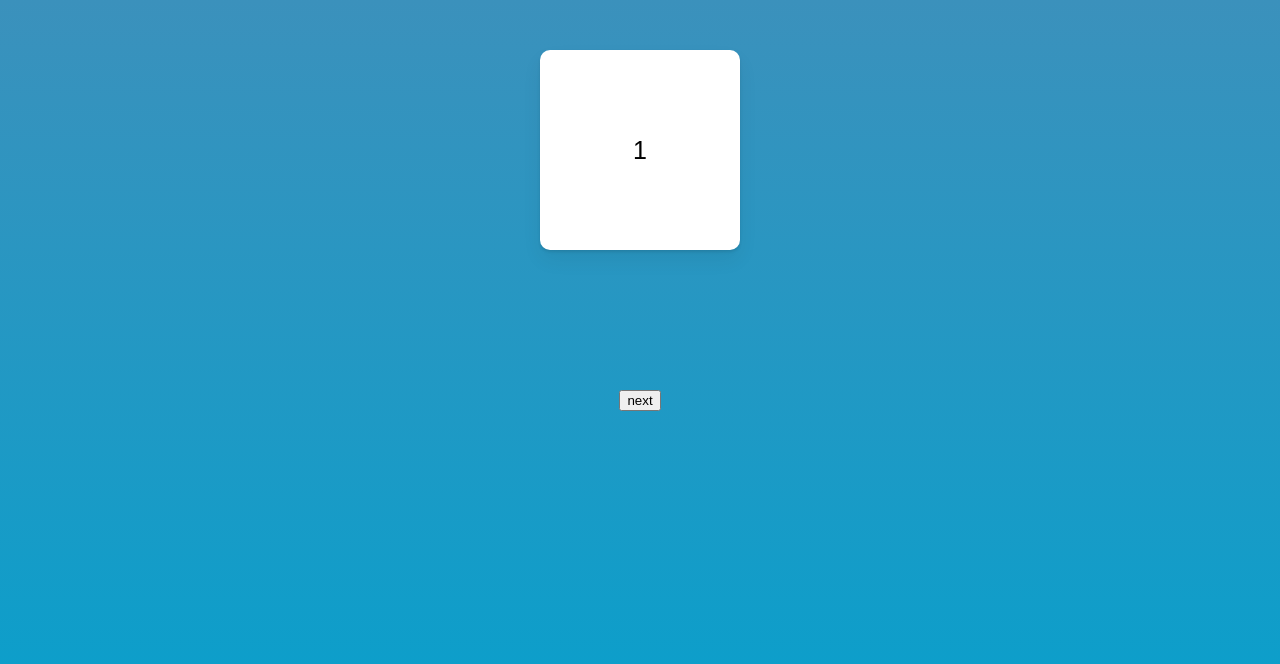
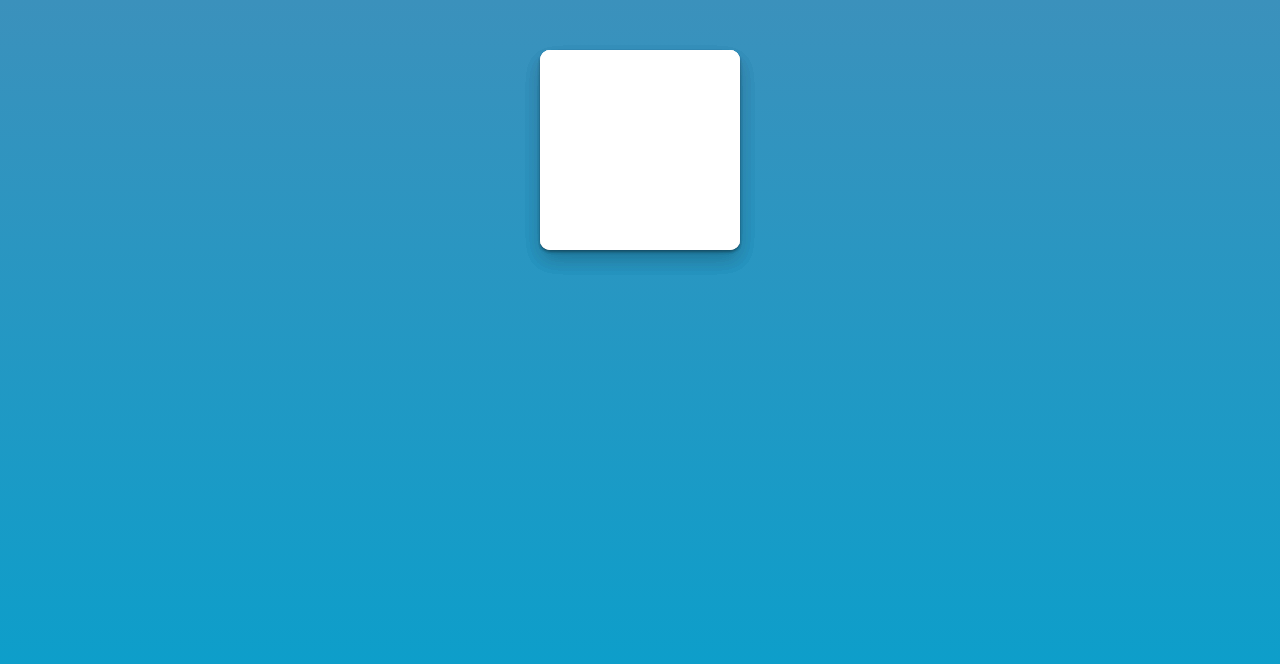
Before and after one commit to ANchangwan/Animations_react, a React (Create React App) app: page / in a window 1280 px wide. Shown: the top 664 px of the page. Built offline with nearby package versions, Linux system fonts and the light colour scheme.

Commit message:
layoutId

```diff
--- a/src/App.tsx
+++ b/src/App.tsx
@@ -31,44 +31,36 @@ const Box = styled(motion.div)`
 `;
 
 const boxVariants = {
-  start: {
-    x: 500,
-    opacity: 0,
-    scale: 0,
+  entry: (custom: boolean) => {
+    return {
+      x: custom ? -500 : 500,
+      opacity: 0,
+      scale: 0,
+    };
   },
-  end: {
+  center: {
     opacity: 1,
     scale: 1,
     x: 0,
+    transition: { duration: 0.3 },
   },
-  leaving: {
-    x: -500,
-    opacity: 0,
-    scale: 0,
+  exit: (custom: boolean) => {
+    return {
+      x: custom ? 500 : -500,
+      opacity: 0,
+      scale: 0,
+      transition: { duration: 0.3 },
+    };
   },
 };
 
 function App() {
-  const [visible, setVisible] = useState(1);
-  const next = () => setVisible((prev) => (prev === 11 ? 10 : prev + 1));
   return (
     <Wrapper>
-      <AnimatePresence>
-        {[1, 2, 3, 4, 5, 6, 7, 8, 9, 10].map((i) =>
-          i === visible ? (
-            <Box
-              variants={boxVariants}
-              initial={"start"}
-              animate={"end"}
-              exit={"leaving"}
-              key={i}
-            >
-              {i}
-            </Box>
-          ) : null
-        )}
-      </AnimatePresence>
-      <button onClick={next}>next</button>
+      <Box></Box>
+      <Box></Box>
+      <Box></Box>
+      <Box></Box>
     </Wrapper>
   );
 }
```
Also changed, not shown: src/Project.tsx (+4 -8 lines).
